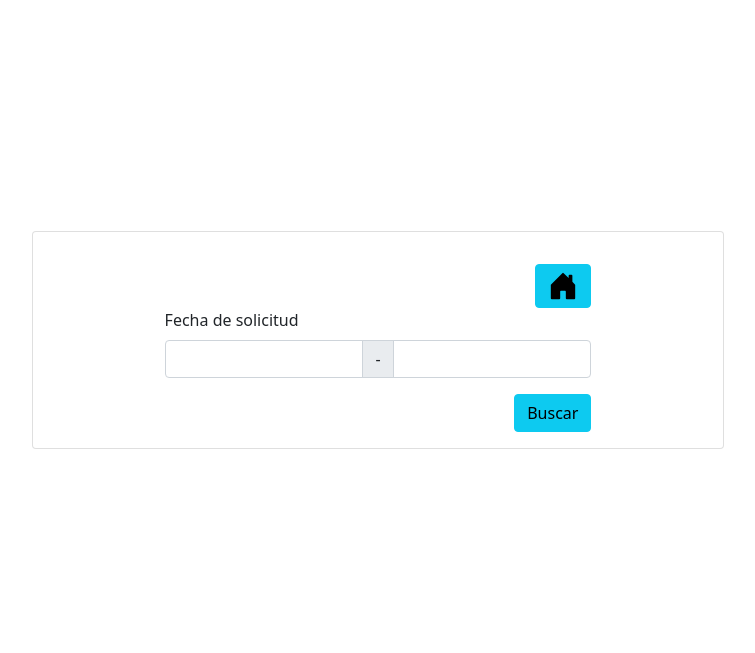
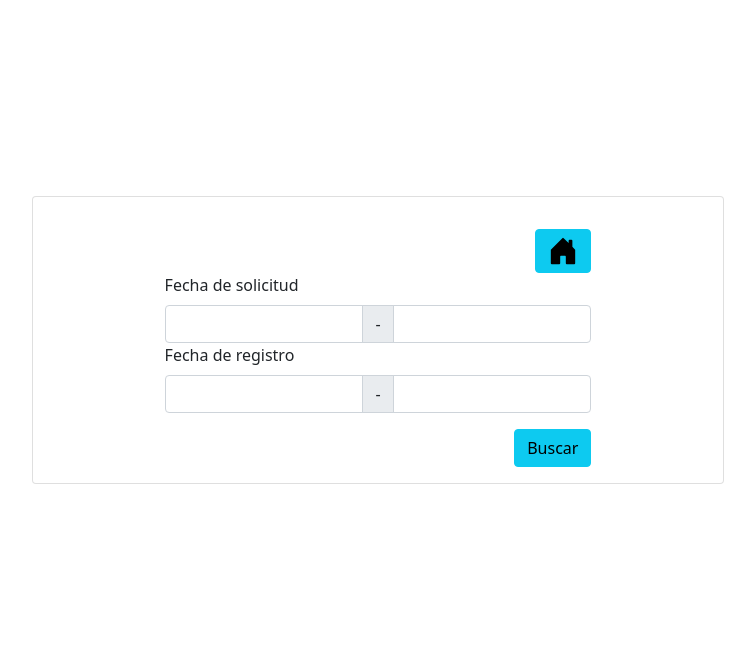
Before and after one commit to BrayanArroyoChavez/wsBrandium, a Django app: page /busqueda/ in a window 1280 px wide. Shown: the part 80-733 px from the top of the page, without its empty margins (262-1017 px from the left). Run offline with Django 3.2, Linux system fonts and the light colour scheme.

Commit message:
Se agrego un campo de busqueda adicional para el proceso de busqueda

```diff
--- a/wsBrandiumDJ/templates/busqueda.html
+++ b/wsBrandiumDJ/templates/busqueda.html
@@ -52,9 +52,15 @@
                         {% csrf_token %}
                         <label for="basic-url" class="form-label">Fecha de solicitud</label>
                         <div class="input-group">
-                            <input name="fStart" type="text" class="form-control datepicker" aria-describedby="basic-addon3">
+                            <input name="fsStart" type="text" class="form-control datepicker" aria-describedby="basic-addon3">
                             <span class="input-group-text">-</span>
-                            <input name="fEnd" type="text" class="form-control datepicker" aria-describedby="basic-addon3">
+                            <input name="fsEnd" type="text" class="form-control datepicker" aria-describedby="basic-addon3">
+                        </div>
+                        <label for="basic-url" class="form-label">Fecha de registro</label>
+                        <div class="input-group">
+                            <input name="frStart" type="text" class="form-control datepicker" aria-describedby="basic-addon3">
+                            <span class="input-group-text">-</span>
+                            <input name="frEnd" type="text" class="form-control datepicker" aria-describedby="basic-addon3">
                         </div>
                         <div class="d-grid gap-2 d-md-flex justify-content-md-end">
                             <button id="inicio" type="submit" class="btn btn-info">Buscar</button>
```
Also changed, not shown: wsBrandiumDJ/static/scraping/main.py (+6 -2 lines).
